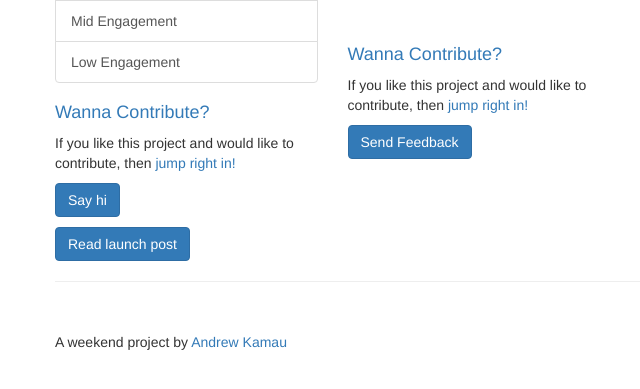
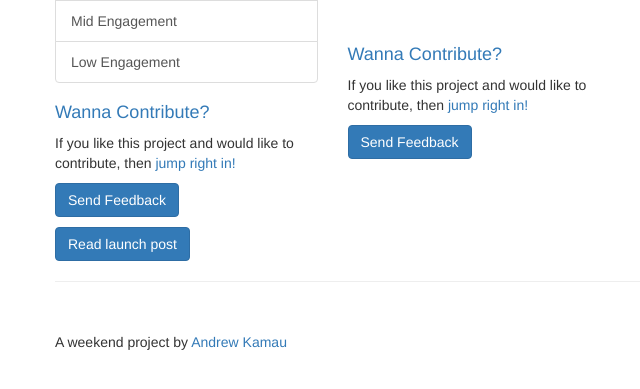
Before and after one commit to andkamau/twitter-biz-ke, a Flask app: page / in a window 1280 px wide. Shown: the part 190-579 px from the top of the page, without its empty margins (15-655 px from the left). Run offline with Flask 2, Linux system fonts and the light colour scheme; data that the repository does not hold is empty; some libraries are stand-ins or nearby versions.

Commit message:
copy editing

```diff
--- a/app/templates/index.html
+++ b/app/templates/index.html
@@ -73,7 +73,7 @@
                 <h4><a href="#">Wanna Contribute?</a>
                 </h4>
                 <p>If you like this project and would like to contribute, then <a target="_blank" href="https://github.com/andkamau/twitter-biz-ke/">jump right in!</a></p>
-                <a class="btn btn-primary" target="_blank" href="mailto:andkamau@gmail.com">Say hi</a>
+                <a class="btn btn-primary" target="_blank" href="mailto:andkamau@gmail.com">Send Feedback</a>
                 <p></p>
                 <a class="btn btn-primary" target="_blank" href="#">Read launch post</a>
             </div>
```
